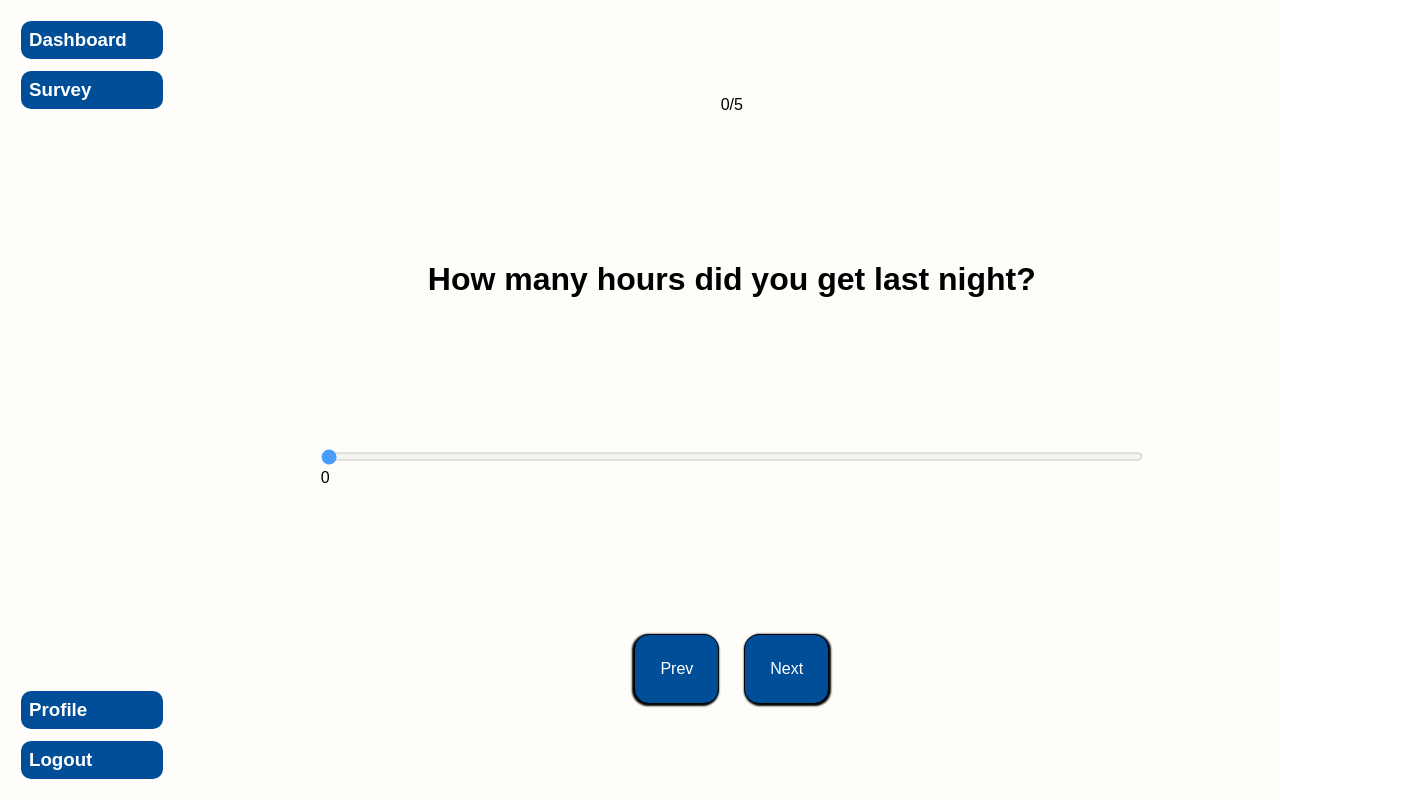
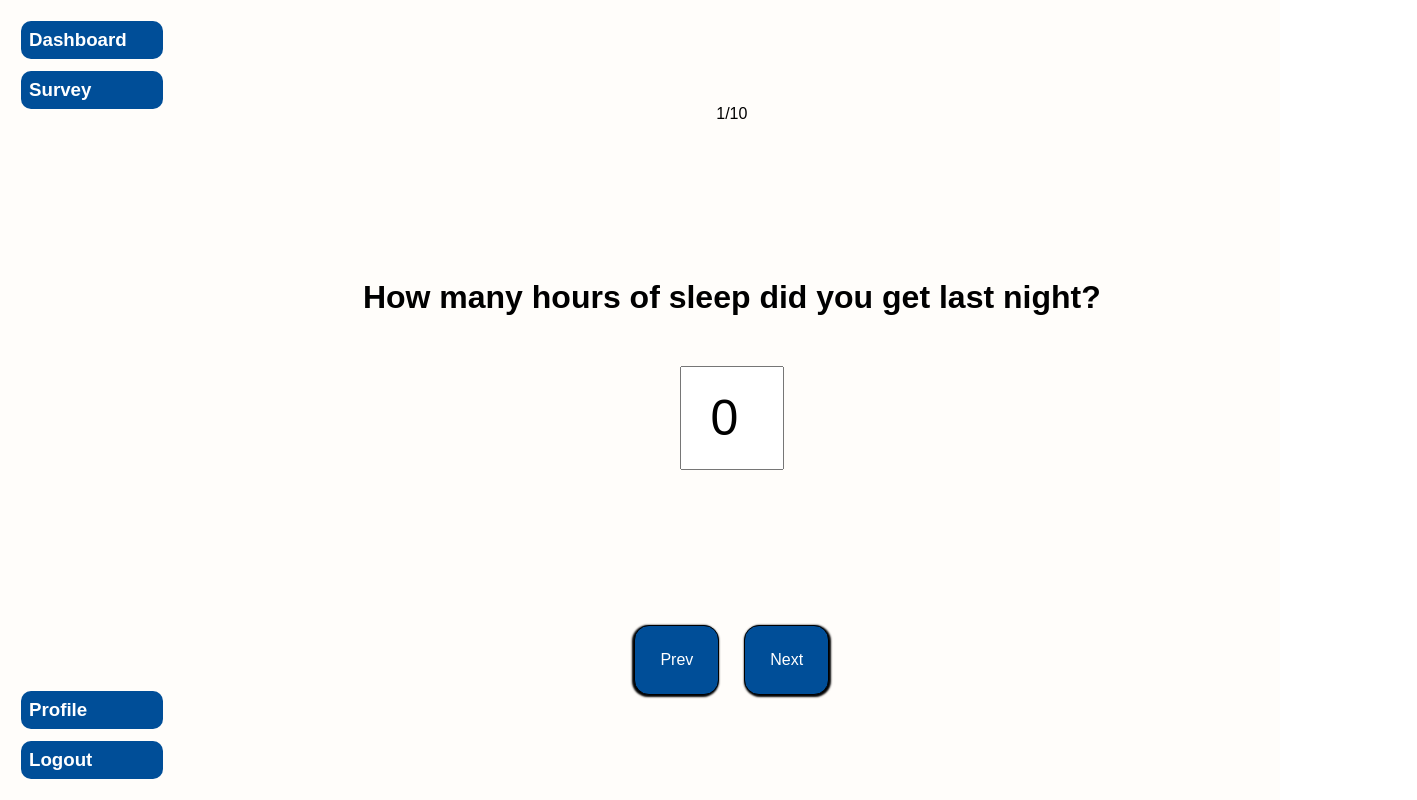
Before and after one commit to Pmcslarrow/SportZen, a React (Create React App) app in the folder client/: page /survey in a window 1280 px wide. Shown: the whole page, 1417 px wide, since content can reach past the window. Built offline with nearby package versions, Linux system fonts and the light colour scheme.

Commit message:
Survey update and sending data to Firestore

```diff
--- a/client/src/config/firebase.js
+++ b/client/src/config/firebase.js
@@ -1,5 +1,6 @@
 import { initializeApp } from "firebase/app";
-import { getAuth } from "firebase/auth"
+import { getAuth } from "firebase/auth";
+import { getFirestore } from 'firebase/firestore';
 
 const firebaseConfig = {
   apiKey: "AIzaSyBNXOnm742UexPN-sjtNei1NEAWEBz8bI4",
@@ -12,4 +13,5 @@ const firebaseConfig = {
 };
 
 const app = initializeApp(firebaseConfig);
-export const auth = getAuth(app)
+export const auth = getAuth(app);
+export const db = getFirestore(app);
--- a/client/src/views/LoginPage.jsx
+++ b/client/src/views/LoginPage.jsx
@@ -3,8 +3,10 @@ import { useHistory } from 'react-router-dom';
 import { auth } from "../config/firebase"
 import { signOut, signInWithEmailAndPassword } from 'firebase/auth'
 import { handleError } from './ErrorHandler';
+import './login.css';
 
-import './login.css';
+// Utlizes firebases' authentication processes such that the user cannot get into the dashboard without
+// having an account, or having their email verified.
 
 function LoginPage({ setAuthenticationStatus }) {
       const history = useHistory();
--- a/client/src/views/Survey.jsx
+++ b/client/src/views/Survey.jsx
@@ -3,40 +3,130 @@ import { useEffect } from 'react';
 import { useHistory, Link } from 'react-router-dom';
 import { signOut } from 'firebase/auth';
 import { auth } from '../config/firebase';
+import { db } from '../config/firebase';
+import { addDoc, collection, Timestamp } from 'firebase/firestore'
 import './survey.css';
 
+
+// The Survey component is designed to guide users through 9 pages of questions, allowing them to input information
+// related to their sleep, dietary habits, mental well-being, physical health, stress levels, and performance quality.
+// Two key components, SingleNumberSelection and CategoricalInput, were implemented for code reusability.
+
+// SingleNumberSelection accepts a header and two states, one for displaying the variable and the other for setting the state.
+// Both components follow a similar process. In contrast, CategoricalInput relies on an array of strings for user selection,
+// and users must choose an option before proceeding (indicated by boolean states like sleepQuality, waterConsumption, and stressSources).
+
+// After completing the survey, the code connects to the survey collection reference in Firestore and creates new data
+// based on the state variables used.
+
+// For testing purposes and future analytics testing, the code iterates a specified number of times (200 in this case)
+// to generate randomized fake data that mimics expected user responses. This randomized data will aid in updating the dashboard
+// to extract insights when real data becomes available.
 
 
 
 function Survey({ setAuthenticationStatus }) {
   const history = useHistory();
   const MIN_PAGE = 0;
-    const MAX_PAGE = 5;
+  const MAX_PAGE = 9; // Update the MAX_PAGE to the total number of pages.
   const [pageNumber, setPageNumber] = useState(0);
-    const [sleepHours, setSleepHours] = useState(0);
-    const [activeItem, setActiveItem] = useState(null);
-    const [pageThreeNumber, setPageThreeNumber] = useState(0);
-    const [pageFourNumber, setPageFourNumber] = useState(0);
-    const [pageFiveNumber, setPageFiveNumber] = useState(0);
+  const [sleepHours, setSleepHours] = useState(0); // Default state for SingleNumberSelection
+  const [sleepQuality, setSleepQuality] = useState(null); // Default state for CategoricalInput
+  const [dietaryChoices, setDietaryChoices] = useState(0);
+  const [waterConsumption, setWaterConsumption] = useState(null);
+  const [mentalHealth, setMentalHealth] = useState(0);
+  const [physicalHealth, setPhysicalHealth] = useState(0);
+  const [stressLevel, setStressLevel] = useState(0);
+  const [stressSources, setStressSources] = useState(null);
+  const [performanceRating, setPerformanceRating] = useState(0);
   const [otherInformation, setOtherInformation] = useState("");
+  const surveyCollectionRef = collection(db, "survey");
+
 
   const pages = [
-      <Page1 sleepHours={sleepHours} setSleepHours={setSleepHours} />,
-      <Page2 activeItem={activeItem} setActiveItem={setActiveItem}/>,
-      <SingleNumberSelection header={"How would you rank your overall mental health? (1 being worst and 10 being best)"} currentValue={pageThreeNumber} setCurrentValue={setPageThreeNumber} />,  // page3
-      <SingleNumberSelection header={"How would you rank your overall physical health? (1 being worst and 10 being best)"} currentValue={pageFourNumber} setCurrentValue={setPageFourNumber} />,  // page4
-      <SingleNumberSelection header={"How many workouts did you complete today?"} currentValue={pageFiveNumber} setCurrentValue={setPageFiveNumber} />,                                       // page5
-      <Page7 otherInformation={otherInformation} setOtherInformation={setOtherInformation}/>
+    <SingleNumberSelection
+      header={"How many hours of sleep did you get last night?"}
+      currentValue={sleepHours}
+      setCurrentValue={setSleepHours}
+    />,
+    <CategoricalInput
+      header={"How would you rate the quality of your sleep last night?"}
+      range={["Excellent", "Good", "Fair", "Poor"]}
+      activeItem={sleepQuality}
+      setActiveItem={setSleepQuality}
+    />,
+    <SingleNumberSelection
+      header={"How would you rate your dietary choices today?"}
+      currentValue={dietaryChoices}
+      setCurrentValue={setDietaryChoices}
+    />,
+    <CategoricalInput
+      header={"Did you consume enough water today (yes, no, unsure)"}
+      range={["Yes", "No", "Unsure"]}
+      activeItem={waterConsumption}
+      setActiveItem={setWaterConsumption}
+    />,
+    <SingleNumberSelection
+      header={"On a scale of 1-10, How would you rank your overall mental health?"}
+      currentValue={mentalHealth}
+      setCurrentValue={setMentalHealth}
+    />,
+    <SingleNumberSelection
+      header={"On a scale of 1-10, How would you rank your overall physical health?"}
+      currentValue={physicalHealth}
+      setCurrentValue={setPhysicalHealth}
+    />,
+    <SingleNumberSelection
+      header={"On a scale of 1-10, how stressed do you feel today?"}
+      currentValue={stressLevel}
+      setCurrentValue={setStressLevel}
+    />,
+    <CategoricalInput
+      header={"What are the primary sources of your stress today? (Work, Personal, Team-related)"}
+      range={["Work", "Personal", "Team-related"]}
+      activeItem={stressSources}
+      setActiveItem={setStressSources}
+    />,
+    <SingleNumberSelection
+      header={"How would you rate your performance in practice or games today?"}
+      currentValue={performanceRating}
+      setCurrentValue={setPerformanceRating}
+    />,
+    <FinalPage otherInformation={otherInformation} setOtherInformation={setOtherInformation} />
   ];
 
   const variables = [
     sleepHours,
-      activeItem,
-      pageThreeNumber,
-      pageFourNumber,
-      pageFiveNumber,
+    sleepQuality,
+    dietaryChoices,
+    waterConsumption,
+    mentalHealth,
+    physicalHealth,
+    stressLevel,
+    stressSources,
+    performanceRating,
     otherInformation
-    ]
+  ];
+
+
+  const addSurveyData = async () => {
+    const currentDate = Timestamp.now();
+
+    await addDoc(surveyCollectionRef, {
+      email: auth?.currentUser?.email,
+      sleepHours,
+      sleepQuality,
+      dietaryChoices,
+      waterConsumption,
+      mentalHealth,
+      physicalHealth,
+      stressLevel,
+      stressSources,
+      performanceRating,
+      otherInformation,
+      date: currentDate
+    });
+  };
 
   const logout = async () => {
     try {
@@ -71,18 +161,45 @@ function Survey({ setAuthenticationStatus }) {
   }
 
   function handleSubmit(e) {
-      const data = {
-        sleepHours: sleepHours,
-        sleepQuality: activeItem,
-        mentalHealth: pageThreeNumber,
-        physicalHealth: pageFourNumber,
-        numWorkouts: pageFiveNumber,
-        otherInformation: otherInformation
-      };
-      console.log("Survey.jsx (handleSubmit)")
-
+    addSurveyData();
+    //insertFakeData()
   }
 
+/*
+CREATED FAKE DATA FOR THE ANALYTICS PORTION
+
+function getRandomInt(min, max) {
+  return Math.floor(Math.random() * (max - min + 1)) + min;
+}
+
+function getRandomElement(arr) {
+  return arr[Math.floor(Math.random() * arr.length)];
+}
+
+// Function to insert fake survey data
+async function insertFakeData() {
+  const numRecords = 200; // Number of fake records you want to generate
+
+  for (let i = 0; i < numRecords; i++) {
+    const fakeData = {
+      email: `user${i}@willamette.edu`,
+      sleepQuality: getRandomElement(['Excellent', 'Good', 'Fair', 'Poor']),
+      sleepHours: getRandomInt(0, 10),
+      dietaryChoices: getRandomInt(0, 10),
+      mentalHealth: getRandomInt(0, 10),
+      performanceRating: getRandomInt(0, 10),
+      physicalHealth: getRandomInt(0, 10),
+      stressLevel: getRandomInt(0, 10),
+      stressSources: getRandomElement(['Work', 'Personal', 'Team-related']),
+      waterConsumption: getRandomElement(['Yes', 'No', 'Unsure']),
+      date: Timestamp.now(),
+    };
+
+    await addDoc(surveyCollectionRef, fakeData);
+    console.log(`Fake data ${i + 1} inserted.`);
+  }
+}
+*/
 
 
   const LinkStyle = {
@@ -91,8 +208,7 @@ function Survey({ setAuthenticationStatus }) {
       fontWeight: 'inherit',
       fontStyle: 'inherit',
       textDecoration: 'inherit',
-        color: 'inherit',
-        // Add any other desired h3 styles
+      color: 'inherit'
   };
 
   return (
@@ -126,7 +242,7 @@ function Survey({ setAuthenticationStatus }) {
       { /* BOILERPLATE NAV BAR END */ }
 
       <div className="main-content">
-            <p>{pageNumber}/5</p>
+          <p>{pageNumber + 1}/10</p>
           {pages[pageNumber]}
           <div className='flex-row'>
             {pageNumber !== MAX_PAGE ? (
@@ -150,35 +266,8 @@ function Survey({ setAuthenticationStatus }) {
 
     /* PAGES */
 
-  function Page1({ sleepHours, setSleepHours }) {
-
-    const handleSliderChange = (event) => {
-      const value = parseInt(event.target.value);
-      setSleepHours(value);
-    };
-
-    return (
-      <>
-        <h1>How many hours did you get last night?</h1>
-        <div className="slidecontainer">
-          <input
-            type="range"
-            min="0"
-            max="24"
-            value={sleepHours}
-            className="slider"
-            id="myRange"
-            onChange={handleSliderChange}
-            />
-          <p>{sleepHours}</p>
-        </div>
-      </>
-    );
-  }
-
-
-  function Page2({ activeItem, setActiveItem }) {
-
+  // Sample input: < CategoricalInput header={"My header for h1"} range={["Excellent", "Good", "Fair", "Poor"], activeItem={state}, setActiveItem={setState}}
+  function CategoricalInput({ header, range, activeItem, setActiveItem }) {
 
     const handleListItemClick = (item) => {
       setActiveItem(item);
@@ -186,33 +275,17 @@ function Survey({ setAuthenticationStatus }) {
 
     return (
       <div className='page2'>
-        <h1>How would you rank your overall sleep quality last night?</h1>
+        <h1>{header}</h1>
         <ul>
+          {range.map((item) => (
             <li
-            className={activeItem === 'Excellent' ? 'active' : ''}
-            onClick={() => handleListItemClick('Excellent')}
-
+              key={item}
+              className={activeItem === item ? 'active' : ''}
+              onClick={() => handleListItemClick(item)}
             >
-            Excellent
+              {item}
             </li>
-          <li
-            className={activeItem === 'Good' ? 'active' : ''}
-            onClick={() => handleListItemClick('Good')}
-          >
-            Good
-          </li>
-          <li
-            className={activeItem === 'Fair' ? 'active' : ''}
-            onClick={() => handleListItemClick('Fair')}
-          >
-            Fair
-          </li>
-          <li
-            className={activeItem === 'Poor' ? 'active' : ''}
-            onClick={() => handleListItemClick('Poor')}
-          >
-            Poor
-          </li>
+          ))}
         </ul>
       </div>
     );
@@ -241,7 +314,7 @@ function Survey({ setAuthenticationStatus }) {
   );
 }
 
-  function Page7 ({otherInformation, setOtherInformation}) {
+function FinalPage({otherInformation, setOtherInformation}) {
 
   function handleTyping(event) {
     let typed_value = event.target.value;
@@ -263,15 +336,4 @@ function Survey({ setAuthenticationStatus }) {
 }
 
 
-
-
-
-
-
-
-
-
-
-
-
 export default Survey;
```
Also changed, not shown: client/src/views/CreateAccount.jsx (+6 -1 lines), client/src/views/Dashboard.jsx (+33 -7 lines), client/src/views/ErrorHandler.js (+7 -0 lines). Lines whose indentation alone changed are shown as unchanged.
